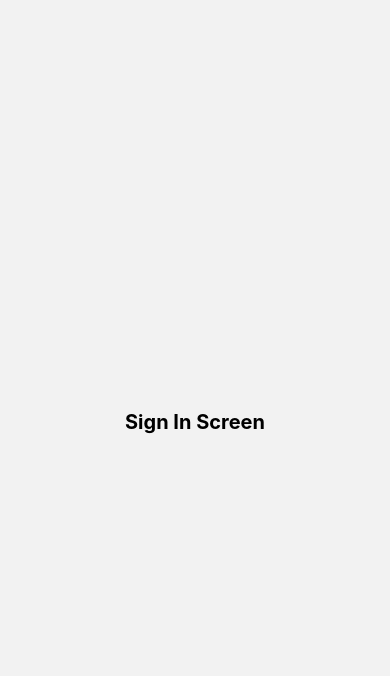
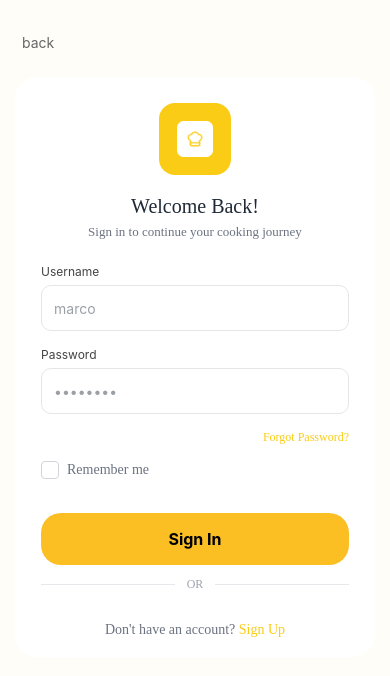
Before and after one commit to ivanapana/Nyamm---Project-MAD, a React Native app: screen /SignIn in a window 390 px wide. Shown: the top 676 px of the page. Built offline with nearby package versions, Linux system fonts and the light colour scheme.

Commit message:
menambahkan sign in

```diff
--- a/package.json
+++ b/package.json
@@ -15,6 +15,7 @@
     "@react-navigation/native-stack": "^7.6.2",
     "react": "18.3.1",
     "react-native": "0.77.0",
+    "react-native-linear-gradient": "^2.8.3",
     "react-native-safe-area-context": "^5.6.2",
     "react-native-screens": "^4.18.0",
     "react-native-svg": "^15.12.0",
--- a/src/pages/SignIn/index.tsx
+++ b/src/pages/SignIn/index.tsx
@@ -1,15 +1,188 @@
 import React from 'react';
-import {View, Text, StyleSheet} from 'react-native';
+import {
+  StyleSheet,
+  View,
+  ScrollView,
+  Text,
+  Image,
+} from 'react-native';
+import { Button, Gap, Header, TextInput, Card } from '../../components';
+import ChefHat from '../../assets/images/Hat_Image.svg';
 
-const SignIn = () => (
-  <View style={styles.page}>
-    <Text style={styles.text}>Sign In Screen</Text>
-  </View>
-);
+const SignIn = () => {
+  return (
+    <View style={styles.screen}>
+      <ScrollView
+        contentContainerStyle={styles.scrollContent}
+        showsVerticalScrollIndicator={false}>
+
+        <Header label="Welcome Back!" backButton />
+
+        <Gap height={12} />
+
+        <Card style={styles.card} padding={26} rounded={22}>
+          <View style={styles.logoArea}>
+            <View style={styles.logoBox}>
+              <Image source={ChefHat} style={styles.logo} />
+            </View>
+            <Text style={styles.cardTitle}>Welcome Back!</Text>
+            <Text style={styles.cardSubtitle}>Sign in to continue your cooking journey</Text>
+          </View>
+
+          <Gap height={18} />
+
+          <TextInput label="Username" placeholder="marco" />
+
+          <Gap height={16} />
+          <TextInput label="Password" placeholder="••••••••" secureTextEntry />
+
+          <Gap height={16} />
+          <View style={styles.forgotPasswordRow}>
+            <Text style={styles.forgotPasswordText}>Forgot Password?</Text>
+          </View>
+
+          <Gap height={16} />
+          <View style={styles.rememberMeRow}>
+            <View style={styles.checkboxContainer}>
+              <View style={styles.checkbox} />
+            </View>
+            <Text style={styles.rememberMeText}>Remember me</Text>
+          </View>
+
+          <Gap height={24} />
+          <Button label="Sign In" />
+
+          <Gap height={12} />
+          <View style={styles.orDivider}>
+            <View style={styles.dividerLine} />
+            <Text style={styles.orText}>OR</Text>
+            <View style={styles.dividerLine} />
+          </View>
+
+          <Gap height={12} />
+          <Text style={styles.footerText}>
+            Don't have an account?{' '}
+            <Text style={styles.link}>Sign Up</Text>
+          </Text>
+        </Card>
+
+        <Gap height={40} />
+      </ScrollView>
+    </View>
+  );
+};
 
 export default SignIn;
 
 const styles = StyleSheet.create({
-  page: {flex: 1, alignItems: 'center', justifyContent: 'center'},
-  text: {fontSize: 20, fontWeight: 'bold'},
+  screen: {
+    flex: 1,
+    backgroundColor: '#FEFDF8',
+  },
+
+  scrollContent: {
+    paddingHorizontal: 16,
+    paddingTop: 20,
+    paddingBottom: 60,
+  },
+
+  card: {
+    alignSelf: 'center',
+    width: 360,
+    height: 580, // Adjusted height for Sign In form
+    backgroundColor: 'rgba(255, 255, 255, 1)',
+  },
+
+  logoArea: {
+    alignItems: 'center',
+    marginBottom: 6,
+  },
+  logoBox: {
+    backgroundColor: '#FACC15',
+    width: 72,
+    height: 72,
+    borderRadius: 16,
+    justifyContent: 'center',
+    alignItems: 'center',
+  },
+
+  logo: {
+    width: 36,
+    height: 36,
+    tintColor: '#fff',
+  },
+
+  cardTitle: {
+    fontFamily: 'Poppins-Bold',
+    fontSize: 20,
+    color: '#1F2937',
+    marginTop: 20,
+  },
+
+  cardSubtitle: {
+    fontFamily: 'Poppins-Regular',
+    fontSize: 13,
+    color: '#6B7280',
+    marginTop: 6,
+  },
+
+  forgotPasswordRow: {
+    flexDirection: 'row',
+    justifyContent: 'flex-end',
+  },
+  forgotPasswordText: {
+    fontFamily: 'Poppins-Regular',
+    fontSize: 12,
+    color: '#FACC15',
+  },
+
+  rememberMeRow: {
+    flexDirection: 'row',
+    alignItems: 'center',
+  },
+  checkboxContainer: {
+    marginRight: 8,
+  },
+  checkbox: {
+    width: 18,
+    height: 18,
+    borderWidth: 1,
+    borderColor: '#D1D5DB',
+    borderRadius: 4,
+  },
+  rememberMeText: {
+    fontFamily: 'Poppins-Regular',
+    fontSize: 14,
+    color: '#6B7280',
+  },
+
+  orDivider: {
+    flexDirection: 'row',
+    alignItems: 'center',
+    justifyContent: 'space-between',
+  },
+  dividerLine: {
+    flex: 1,
+    height: 1,
+    backgroundColor: '#E5E7EB',
+  },
+  orText: {
+    fontFamily: 'Poppins-Regular',
+    fontSize: 12,
+    color: '#9CA3AF',
+    marginHorizontal: 12,
+  },
+
+  footerText: {
+    fontFamily: 'Poppins-Regular',
+    fontSize: 14,
+    color: '#6B7280',
+    textAlign: 'center',
+    marginTop: 18,
+  },
+
+  link: {
+    fontFamily: 'Poppins-SemiBold',
+    color: '#FACC15',
+  },
 });
--- a/src/pages/SignUp/index.tsx
+++ b/src/pages/SignUp/index.tsx
@@ -5,11 +5,19 @@ import {
   ScrollView,
   Text,
   Image,
+  TouchableOpacity,
 } from 'react-native';
+import { useNavigation } from '@react-navigation/native'; // ← Added
 import { Button, Gap, Header, TextInput, Card } from '../../components';
 import ChefHat from '../../assets/images/Hat_Image.svg';
 
 const SignUp = () => {
+  const navigation = useNavigation(); //
+
+  const handleSignInPress = () => {
+    navigation.navigate('SignIn'); //
+  };
+
   return (
     <View style={styles.screen}>
       <ScrollView
@@ -56,7 +64,9 @@ const SignUp = () => {
           <Gap height={12} />
           <Text style={styles.footerText}>
             Already have an account?{' '}
-            <Text style={styles.link}>Sign In</Text>
+            <TouchableOpacity onPress={handleSignInPress}>
+              <Text style={styles.link}>Sign In</Text>
+            </TouchableOpacity>
           </Text>
         </Card>
 
@@ -67,6 +77,7 @@ const SignUp = () => {
 };
 
 export default SignUp;
+
 
 const styles = StyleSheet.create({
   screen: {
@@ -134,5 +145,6 @@ const styles = StyleSheet.create({
   link: {
     fontFamily: 'Poppins-SemiBold',
     color: '#FACC15',
+    textDecorationLine: 'underline',
   },
 });
```
Also changed, not shown: src/components/atoms/TextInput/index.tsx (added), 6 other files (tests, documents, lock files or other folders).
